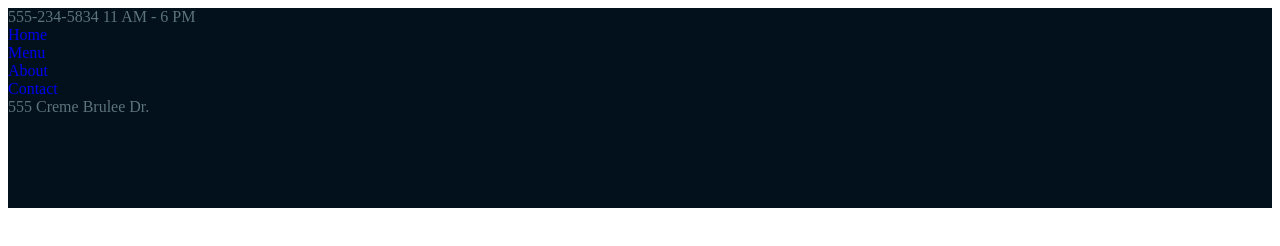
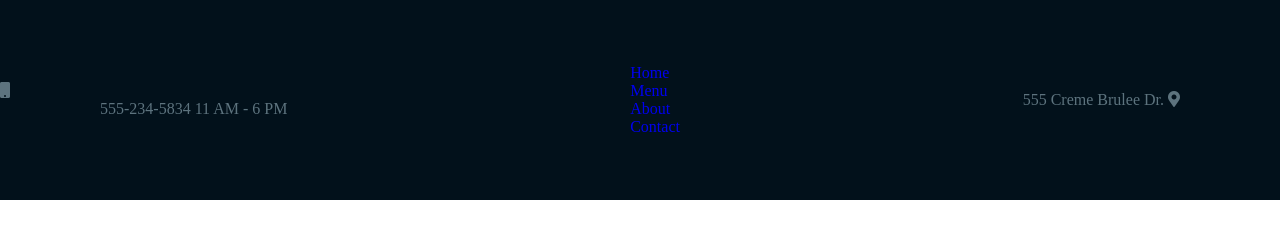
Before and after one commit to 107124/Introduction-to-HTML--0706PC3M, a plain HTML site: page index.html in a window 1280 px wide. Drawn offline with Linux system fonts and the light colour scheme.

Commit message:
added icons and flexbox

```diff
--- a/index.html
+++ b/index.html
@@ -6,17 +6,23 @@
     <meta name="viewport" content="width=device-width, initial-scale=1.0">
     <title>Home</title>
     <link rel="stylesheet" href="styles.css">
+    <link rel="stylesheet" href="https://use.fontawesome.com/releases/v5.8.1/css/all.css"
+        integrity="sha384-50oBUHEmvpQ+1lW4y57PTFmhCaXp0ML5d60M1M7uH2+nqUivzIebhndOJK28anvf" crossorigin="anonymous">
+
 </head>
 
 <body>
     <div class="nav-bar">
+        <div class="left-column">
+            <div class="icon">
+                <i class="fas fa-mobile"></i>
+            </div>
+            <div class="phone-hours-wrapper">
+                555-234-5834
+                11 AM - 6 PM
+            </div>
+        </div>
 
-        <div class="phone-hours-wrapper">
-
-            555-234-5834
-            11 AM - 6 PM
-
-        </div>
 
         <div>
             <!-- links wrapper -->
@@ -35,6 +41,7 @@
         </div>
         <div class="address-wrapper">
             555 Creme Brulee Dr.
+            <i class="fas fa-map-marker-alt"></i>
         </div>
     </div>
 
--- a/styles.css
+++ b/styles.css
@@ -5,17 +5,28 @@ coffee brown: #30292F
 Cadet: #5D737E
 */
 
+body {
+    margin: 0px;
+}
+
 .nav-bar {
     background-color: #02111b;
     color: #5D737E;
     height: 200px;
-
+    display: flex;
+    justify-content: space-between;
+    align-items: center;
 }
 
 .phone-hours-wrapper {
     color: #5D737E;
+    padding-left: 100px;
 }
 
 .link {
     text-decoration: none;
 }
+
+.address-wrapper {
+    padding-right: 100px;
+}
```
